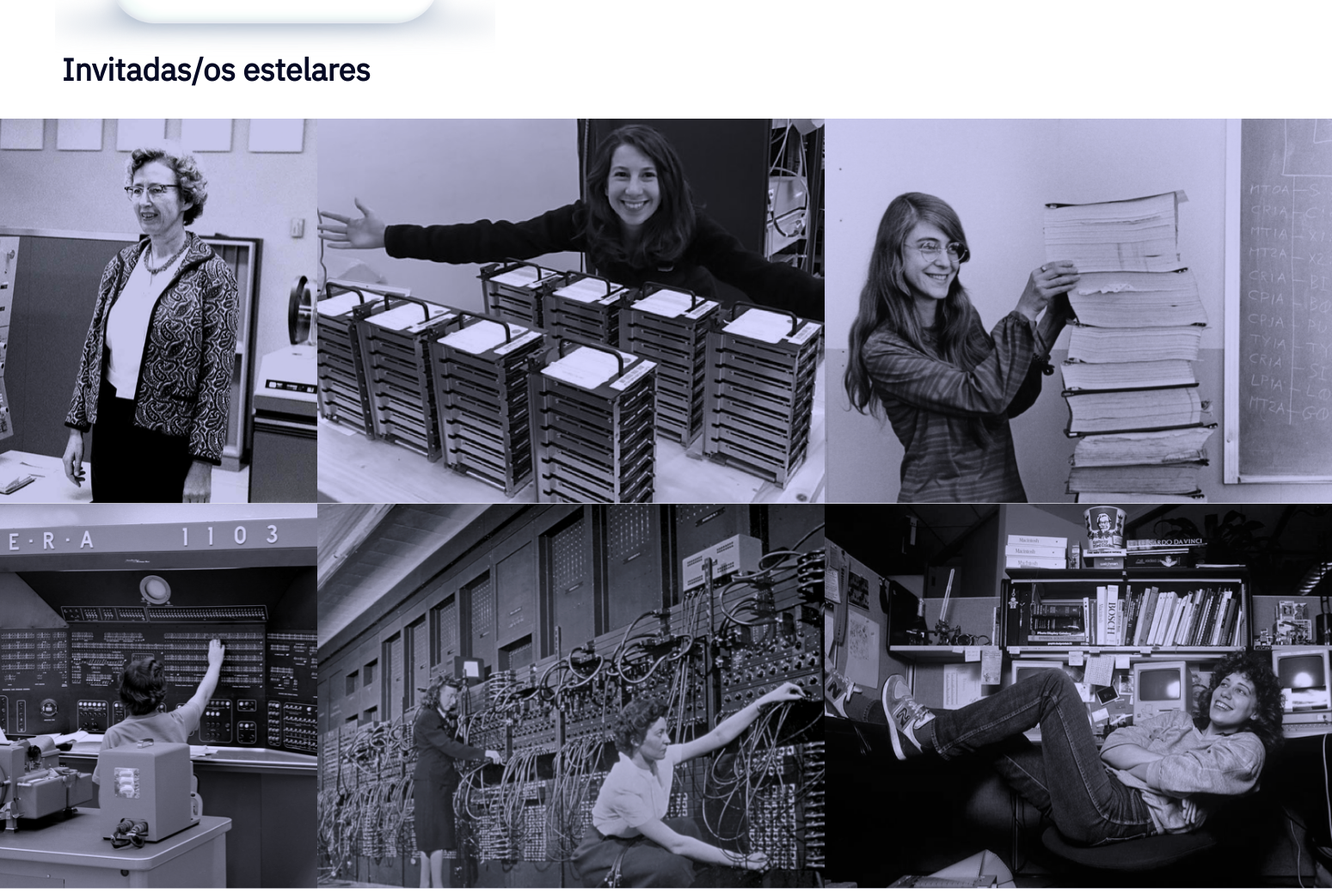
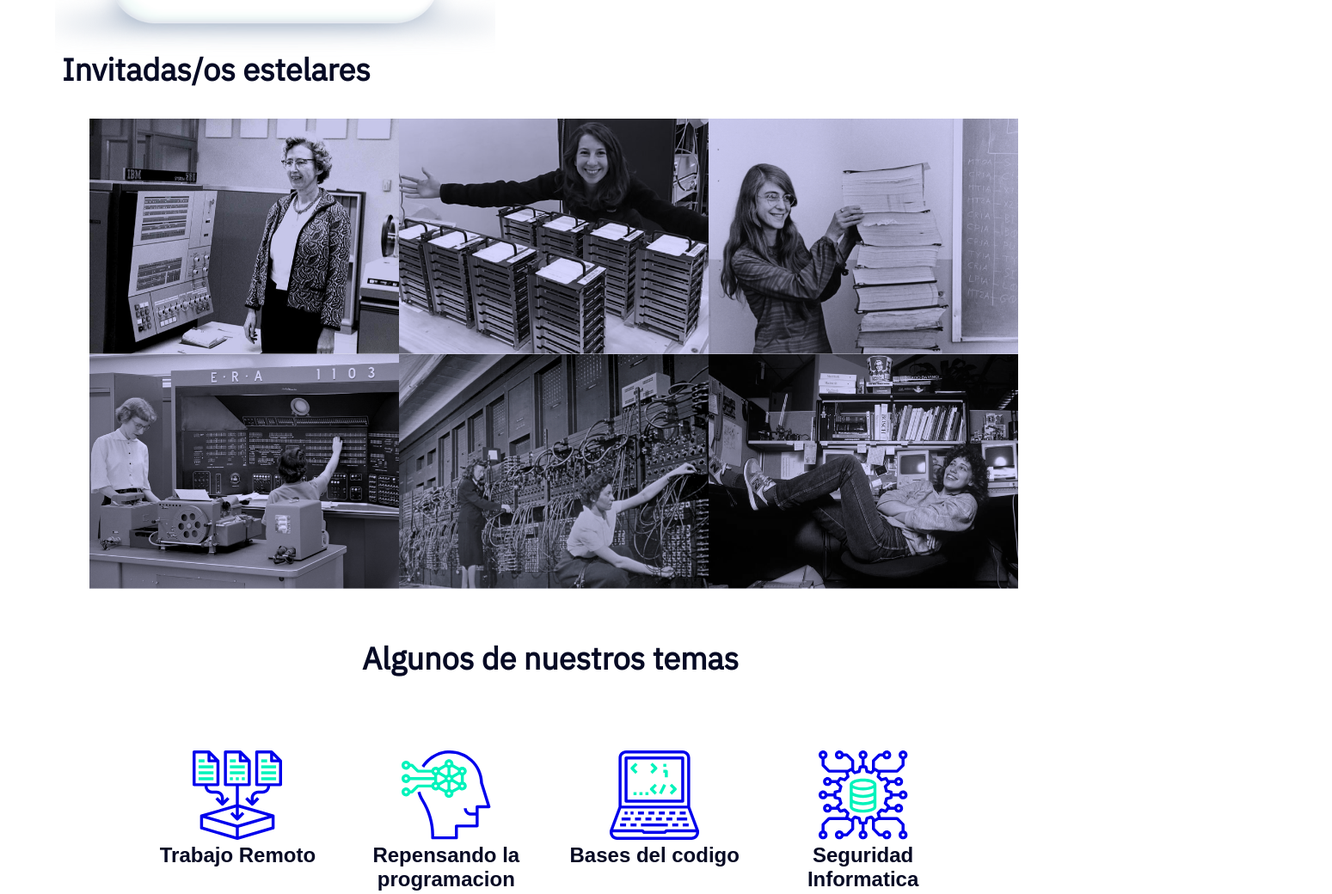
Before and after one commit to MCecilia-987/podcast, a plain HTML site: page index.html in a window 1280 px wide. Shown: the part 1788-2828 px from the top of the page at 86% size, 1549 px wide, since content can reach past the window. Drawn offline with Linux system fonts and the light colour scheme.

Commit message:
Update style.css

```diff
--- a/style.css
+++ b/style.css
@@ -342,9 +342,9 @@ footer {
   }
   .imgContainer {
     flex-direction: row;
-    width: 590px;
+    width: 360px;
     position: relative;
-    right: 510px;
+    right: 300px;
   }
   #subjects {
     display: flex;
```
